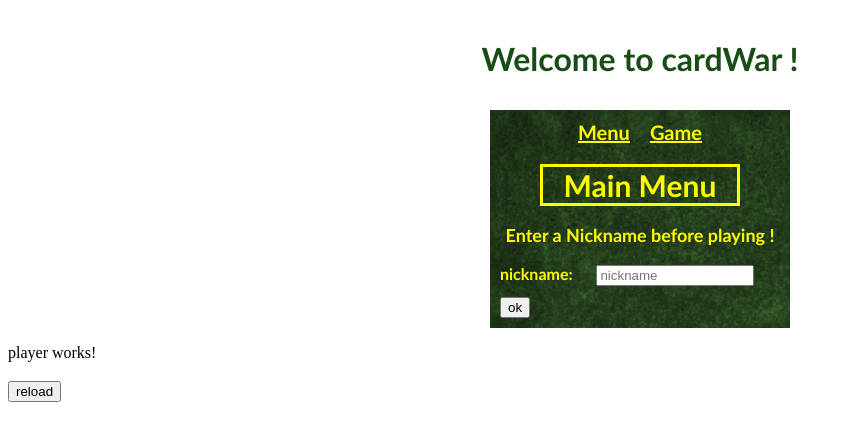
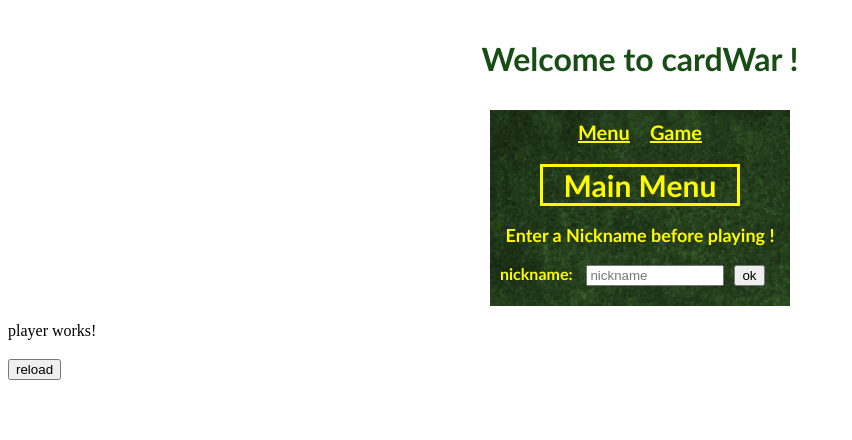
Before and after one commit to neuracr/cardWar, an Angular app in the folder cardWar/: page /menu in a window 1280 px wide. Shown: the top 440 px of the page, without its empty margins (0-852 px from the left). Built offline with nearby package versions, Linux system fonts and the light colour scheme.

Commit message:
changements mineurs du menu

```diff
--- a/cardWar/src/app/menu/menu.component.css
+++ b/cardWar/src/app/menu/menu.component.css
@@ -13,9 +13,9 @@ h2 {
 }
 
 #nickname{
-    margin: 0px 20px  10px 20px;
+    margin: 0px 10px 10px 10px;
 }
 
 input{
-    width: 150px;
+    width: 130px;
 }
```
